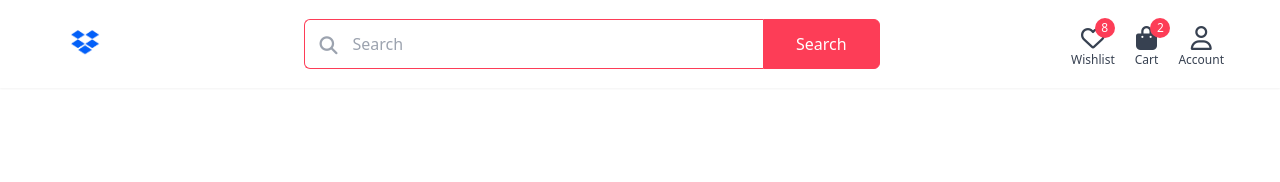
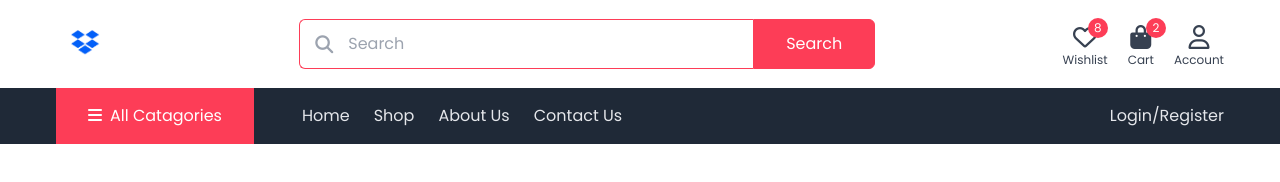
Before and after one commit to AI-Ashik/tailwind-commerce, a website: page src/index.html in a window 1280 px wide. Drawn offline with Linux system fonts and the light colour scheme.

Commit message:
added nav-links

```diff
--- a/src/index.html
+++ b/src/index.html
@@ -86,5 +86,49 @@
       </div>
     </header>
     <!-- header ends here  -->
+
+    <!-- navbar starts here  -->
+    <nav class="bg-gray-800">
+      <div class="container flex">
+        <!-- all catagory starts -->
+        <div class="px-8 py-4 bg-primary flex items-center cursor-pointer">
+          <span class="text-white">
+            <i class="fas fa-bars"></i>
+          </span>
+          <span class="capitalize ml-2 text-white">All Catagories</span>
+        </div>
+        <!-- all catagory ends -->
+
+        <!-- nav links starts -->
+        <div class="flex items-center justify-between flex-grow pl-12">
+          <div class="flex items-center space-x-6 capitalize">
+            <a href="#" class="text-gray-200 hover:text-white transition"
+              >Home</a
+            >
+
+            <a href="#" class="text-gray-200 hover:text-white transition"
+              >Shop</a
+            >
+
+            <a href="#" class="text-gray-200 hover:text-white transition"
+              >About Us</a
+            >
+
+            <a href="#" class="text-gray-200 hover:text-white transition"
+              >Contact Us</a
+            >
+          </div>
+
+          <div>
+            <a href="#" class="text-gray-200 hover:text-white transition"
+              >Login/Register</a
+            >
+          </div>
+        </div>
+        <!-- nav links edns -->
+      </div>
+    </nav>
+
+    <!-- navbar ends here  -->
   </body>
 </html>
--- a/src/input.css
+++ b/src/input.css
@@ -3,3 +3,17 @@
 @tailwind base;
 @tailwind components;
 @tailwind utilities;
+
+@layer base {
+  body {
+    @apply font-poppins;
+  }
+  h1,
+  h2,
+  h3,
+  h4,
+  h5,
+  h6 {
+    @apply font-roboto;
+  }
+}
```
Also changed, not shown: dist/output.css.
